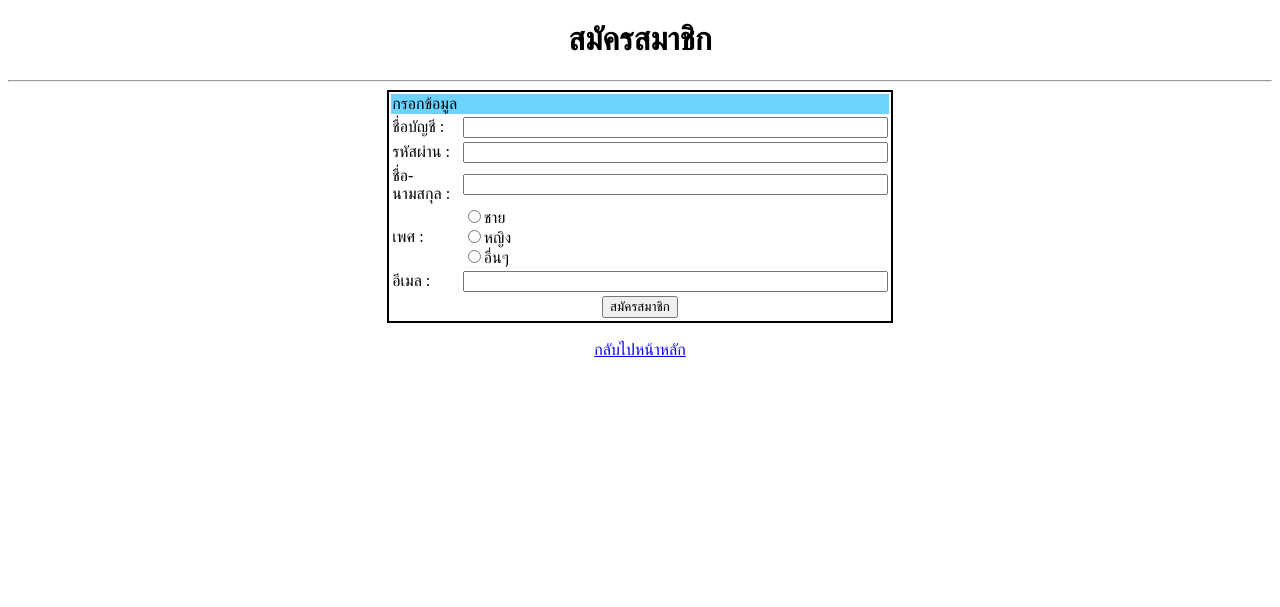
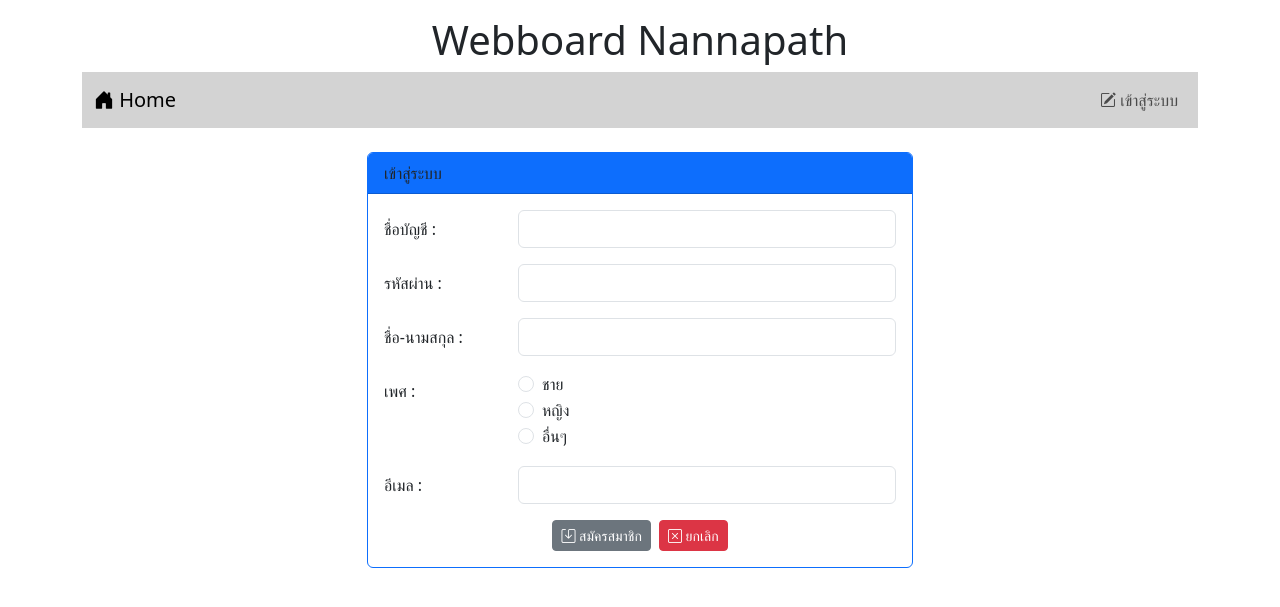
Before and after one commit to Anannapath/Webboard-Nannapath, a PHP site: page /register.php in a window 1280 px wide. Shown: the top 607 px of the page. Run offline with PHP 8.4, Linux system fonts and the light colour scheme.

Commit message:
Update register.php

```diff
--- a/register.php
+++ b/register.php
@@ -11,45 +11,78 @@ if(isset($_SESSION['id'])){
 <head>
     <meta charset="UTF-8">
     <meta name="viewport" content="width=device-width, initial-scale=1.0">
+    <link href="https://cdn.jsdelivr.net/npm/bootstrap@5.3.2/dist/css/bootstrap.min.css" rel="stylesheet" integrity="sha384-T3c6CoIi6uLrA9TneNEoa7RxnatzjcDSCmG1MXxSR1GAsXEV/Dwwykc2MPK8M2HN" crossorigin="anonymous">
+    <script src="https://cdn.jsdelivr.net/npm/bootstrap@5.3.2/dist/js/bootstrap.bundle.min.js" integrity="sha384-C6RzsynM9kWDrMNeT87bh95OGNyZPhcTNXj1NW7RuBCsyN/o0jlpcV8Qyq46cDfL" crossorigin="anonymous"></script>
+    <link rel="stylesheet" href="https://cdn.jsdelivr.net/npm/bootstrap-icons@1.11.3/font/bootstrap-icons.min.css">
     <title>Register</title>
 </head>
 <body>
-    <h1 style="text-align: center;">สมัครสมาชิก</h1>
-    <hr>
-    <form >
-        <table style="border: 2px solid black; width: 40%;" align="center">
-            <tr>
-                <td colspan="2" style=" background-color: #6CD2FE;" >กรอกข้อมูล</td>
-            </tr>
-            <tr>
-                <td>ชื่อบัญชี :</td>
-                <td><input type="text" name="user" size="50"></td>
-            </tr>
-            <tr>
-                <td>รหัสผ่าน :</td>
-                <td><input type="password" name="pwd" size="50"></td>
-            </tr>
-            <tr>
-                <td>ชื่อ-นามสกุล :</td>
-                <td><input type="text" name="fname" size="50"></td>
-            </tr>
-            <tr>
-                <td>เพศ :</td>
-                <td><input type="radio" name="gender" value="male">ชาย<br>
-                    <input type="radio" name="gender" value="female">หญิง<br>
-                    <input type="radio" name="gender" value="other">อื่นๆ<br>
-                </td>
-            </tr>
-            <tr>
-                <td>อีเมล :</td>
-                <td><input type="email" name="email" size="50"></td>
-            </tr>
-            <tr>
-                <td colspan="2" align="center"><input type="submit" value="สมัครสมาชิก"></td>
-            </tr>
-        </table>
-        <br>
-        <center><a href="index.php">กลับไปหน้าหลัก</center>
-    </form>
+    <div class="container-lg">
+        <h1 style="text-align: center;" class="mt-3">Webboard Nannapath</h1>
+
+        <?php
+            include "nav.php"
+        ?>
+        <div class="row mt-4">
+            <div class="col-lg-3 col-md-2 col-sm-1 "></div>
+            <div class="col-lg-6 col-md-8 col-sm-10 ">
+                <div class="card border-primary">
+                    <div class="card-header bg-primary text-while">เข้าสู่ระบบ</div>
+                    <div class="card-body">
+                        <form action="register_save.php" method="post">
+                            <div class="row">
+                                <label class="col-lg-3 col-form-label" for="user">ชื่อบัญชี :</label>
+                                <div class="col-lg-9">
+                                    <input type="text" name="login" id="user" class="form-control" required>
+                                </div>
+                            </div>
+                            <div class="row mt-3">
+                                <label class="col-lg-3 col-form-label" for="pwd">รหัสผ่าน :</label>
+                                <div class="col-lg-9">
+                                    <input type="password" name="pwd" id="pwd" class="form-control" required>
+                                </div>
+                            </div>
+                            <div class="row mt-3">
+                                <label class="col-lg-3 col-form-label" for="fname">ชื่อ-นามสกุล :</label>
+                                <div class="col-lg-9">
+                                    <input type="text" name="name" id="fname" class="form-control" required>
+                                </div>
+                            </div>
+                            <div class="row mt-3">
+                                <label class="col-lg-3 col-form-label">เพศ :</label>
+                                <div class="col-lg-9">
+                                    <div class="form-check">
+                                        <input type="radio" name="gender" value="male" class="form-check-input" required>
+                                        <label class="form-check-label">ชาย</label>
+                                    </div>
+                                    <div class="form-check">
+                                        <input type="radio" name="gender" value="female" class="form-check-input" required>
+                                        <label class="form-check-label">หญิง</label>
+                                    </div>
+                                    <div class="form-check">
+                                        <input type="radio" name="gender" value="other" class="form-check-input" required>
+                                        <label class="form-check-label">อื่นๆ</label>
+                                    </div>
+                                </div>
+                            </div>
+                            <div class="row mt-3">
+                                <label class="col-lg-3 col-form-label" for="email">อีเมล :</label>
+                                <div class="col-lg-9">
+                                    <input type="email" name="email" id="email" class="form-control" required>
+                                </div>
+                            </div>
+                            <div class="row mt-3">
+                                <div class="col-lg-12 d-flex justify-content-center">
+                                    <button type="submit" class="btn btn-secondary btn-sm me-2"> <i class="bi bi-save"></i> สมัครสมาชิก</button>
+                                    <button type="reset" class="btn btn-danger btn-sm"> <i class="bi bi-x-square"></i> ยกเลิก</button>
+                                </div>
+                            </div>
+                        </form>
+                    </div>
+                </div>
+            </div>
+            <div class="col-lg-3 col-md-2 col-sm-1 "></div>
+        </div>
+    </div>
 </body>
 </html>
```
